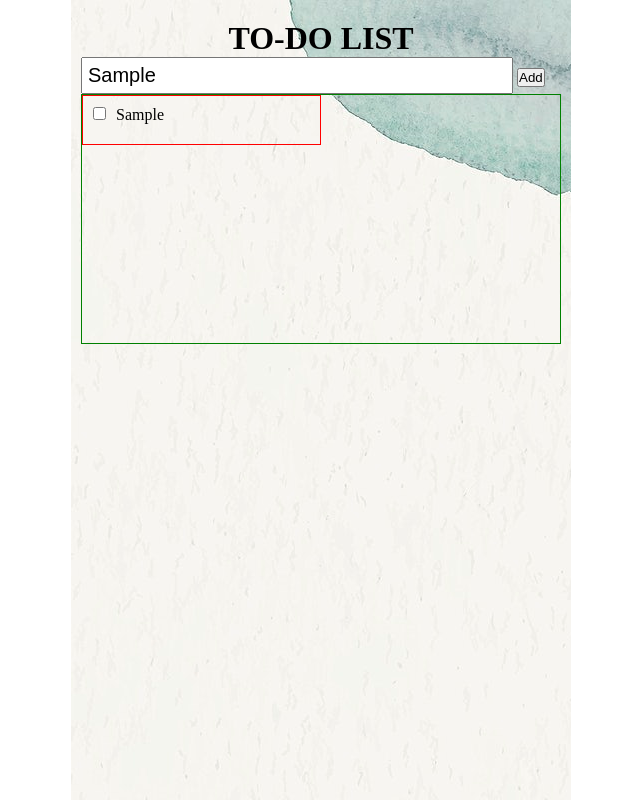
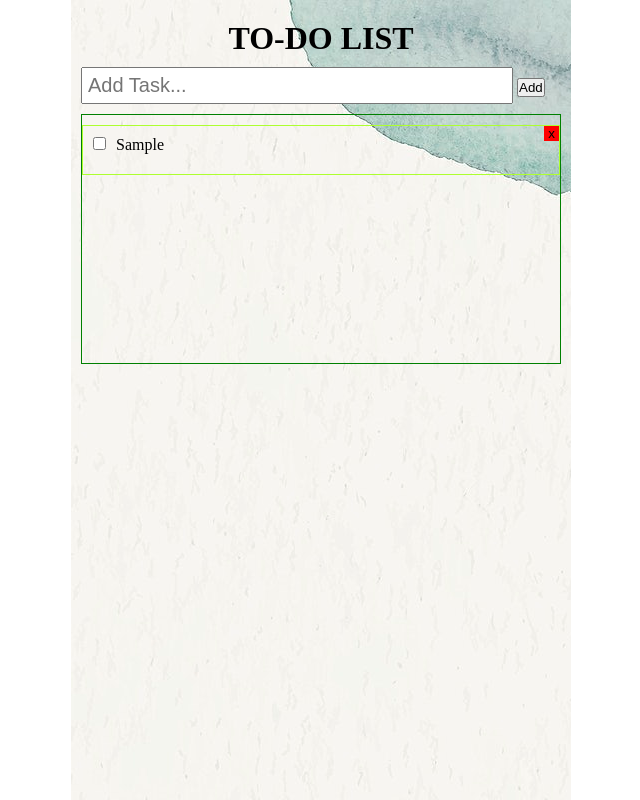
Before and after one commit to Shittuadedamola/To-do-list, a plain HTML site: page index.html in a window 1280 px wide. Both pictures are taken after typing "Sample" into the empty fields and a click on the button "Add". Shown: the whole page, without its empty margins (319-959 px from the left). Drawn offline with Linux system fonts and the light colour scheme.

Commit message:
cancel button done

```diff
--- a/index.html
+++ b/index.html
@@ -9,7 +9,7 @@
 <body>
     <main>
         <h1>TO-DO LIST</h1>
-        <input id="inpu" type="text" placeholder="Add Text...">
+        <input id="inpu" type="text" placeholder="Add Task...">
         <button id="butto" onclick="cli()">Add</button>
         <div id="div"></div>
     </main>
@@ -38,7 +38,21 @@
                         mySection.style.textDecoration = "none"
                     }
                 }
+
+            var xButton = document.createElement("button")
+            var xText = document.createTextNode("x")
+            xButton.appendChild(xText)
+            mySection.appendChild(xButton)
+            xButton.setAttribute("id", "cancel")
+
+            xButton.onclick =function (){
+                if (mySection) {
+                    mySection.parentNode.removeChild(mySection)
+                }
             }
+
+            document.getElementById("inpu").value = ""
+        }
 
     </script>
 </body>
--- a/style.css
+++ b/style.css
@@ -21,6 +21,7 @@ main{
 
 h1{
     text-align: center;
+    margin-bottom: 10px;
 }
 
 #div{
@@ -29,13 +30,17 @@ h1{
     border: 1px solid green;
     display: flex;
     flex-direction: column;
+    margin-top: 10px;
 }
 
 section{
-    width: 50%;
+    width: 100%;
     height: 50px;
-    border: 1px solid red;
+    border: 1px solid greenyellow;
     padding-top: 10px;
+    padding-right: 15px;
+    margin-top: 10px;
+    position: relative;
 }
 
 #inpu{
@@ -53,3 +58,12 @@ section{
     margin-right: 10px;
     margin-left: 10px;
 }
+
+#cancel{
+    position: absolute;
+    top: 0;
+    right: 0;
+    width: 15px;
+    background: red;
+    border: none;
+}
```
